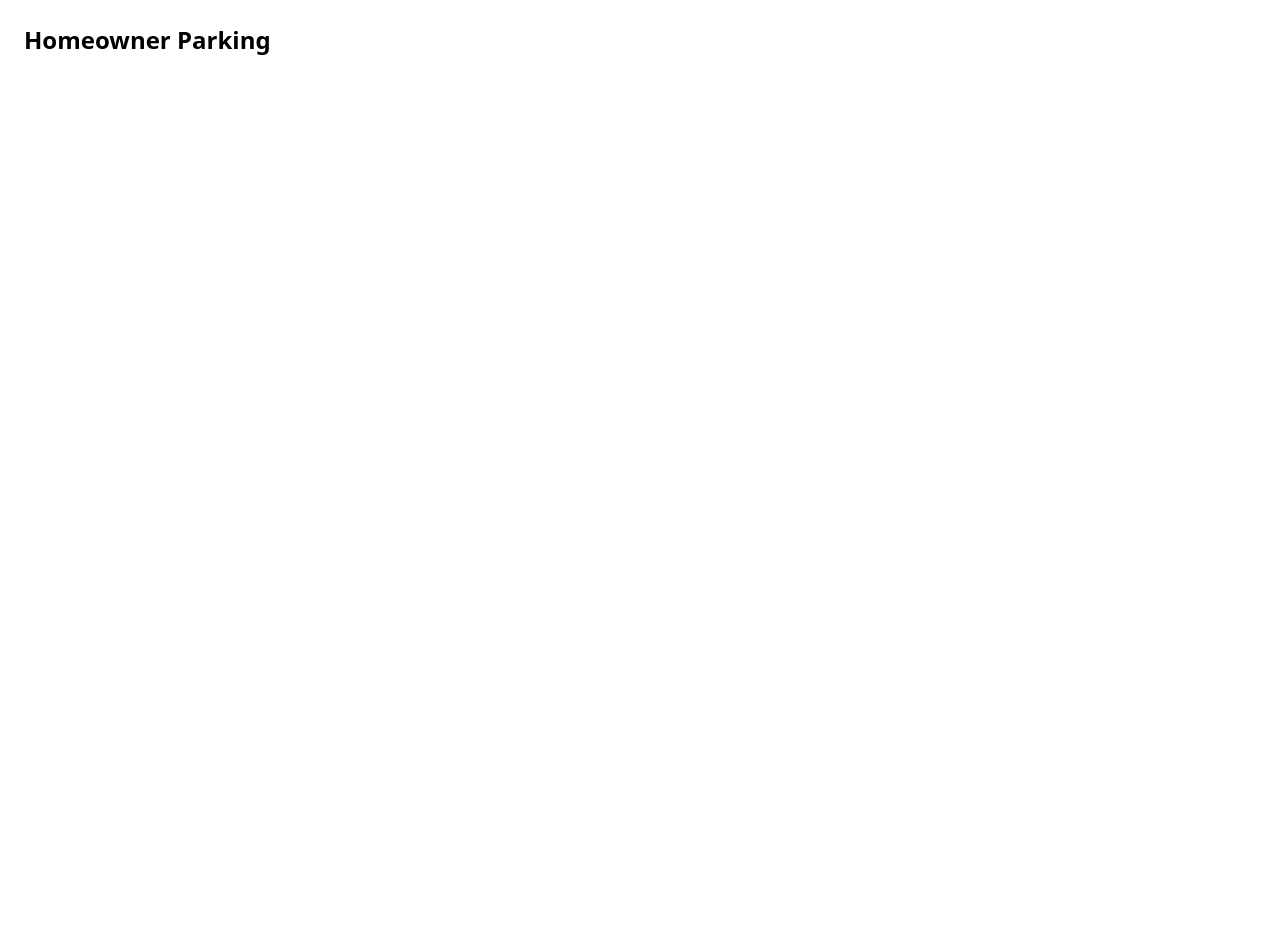
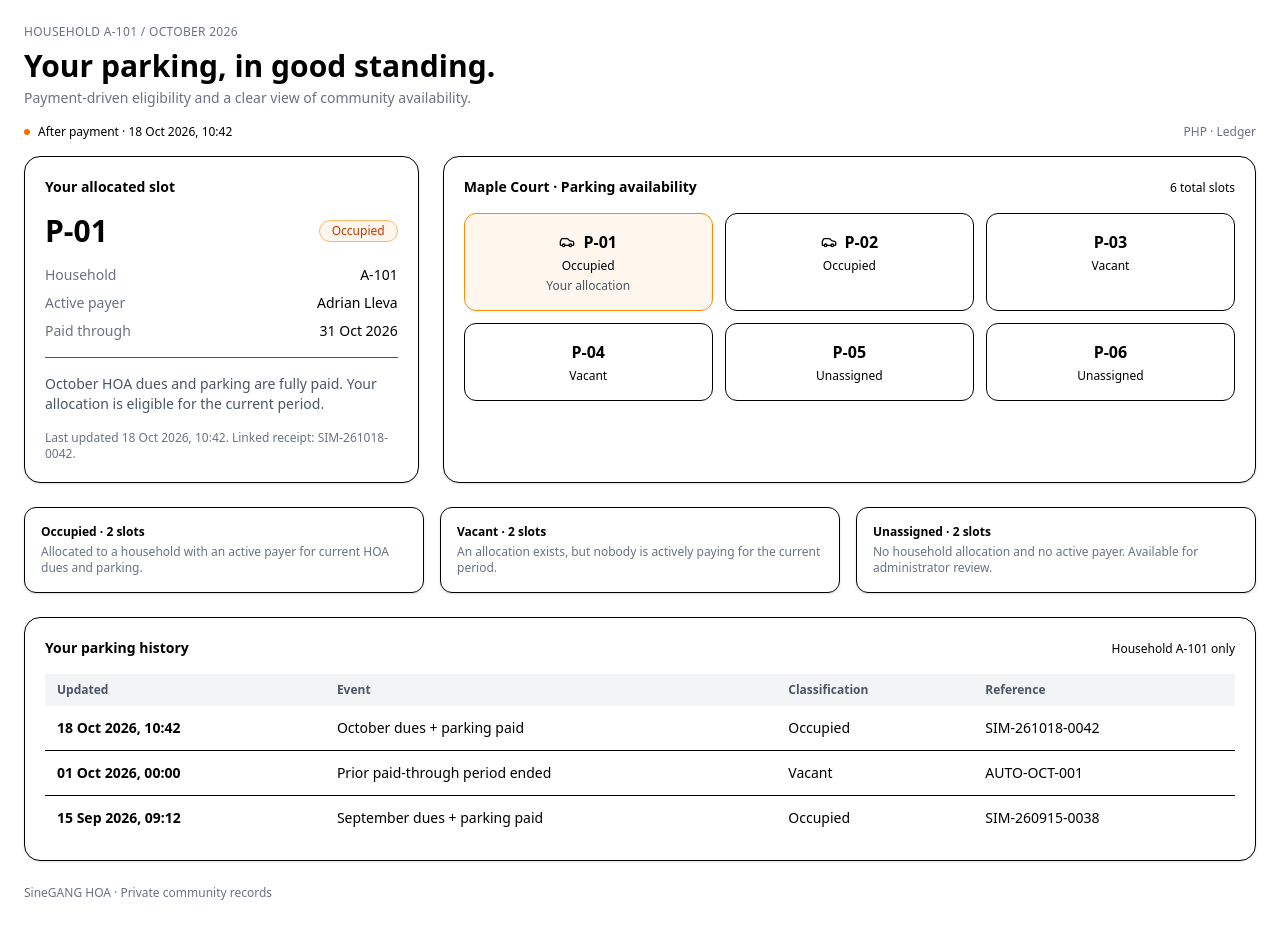
Before and after one commit to jrose1022/SubTrack, a Next.js app: page /homeowner/parking in a window 1280 px wide. Before the commit the page ends 800 px from the top, so only its background shows below. Built offline with nearby package versions, Linux system fonts and the light colour scheme.

Commit message:
feat: implement homeowner parking page ui

```diff
--- a/app/homeowner/parking/page.tsx
+++ b/app/homeowner/parking/page.tsx
@@ -1,7 +1,222 @@
+import { Car } from "lucide-react";
+
+type SlotStatus = "Occupied" | "Vacant" | "Unassigned";
+
+type Slot = {
+  id: string;
+  status: SlotStatus;
+  mine?: boolean;
+};
+
+type HistoryEntry = {
+  id: string;
+  updated: string;
+  event: string;
+  classification: SlotStatus;
+  reference: string;
+};
+
+// Sample data. Replace with Supabase queries once the tables are agreed on.
+const household = {
+  unit: "A-101",
+  period: "October 2026",
+  activePayer: "Adrian Lleva",
+  paidThrough: "31 Oct 2026",
+  lastUpdated: "18 Oct 2026, 10:42",
+  receipt: "SIM-261018-0042",
+};
+
+const lotName = "Maple Court";
+
+const slots: Slot[] = [
+  { id: "P-01", status: "Occupied", mine: true },
+  { id: "P-02", status: "Occupied" },
+  { id: "P-03", status: "Vacant" },
+  { id: "P-04", status: "Vacant" },
+  { id: "P-05", status: "Unassigned" },
+  { id: "P-06", status: "Unassigned" },
+];
+
+const history: HistoryEntry[] = [
+  {
+    id: "h1",
+    updated: "18 Oct 2026, 10:42",
+    event: "October dues + parking paid",
+    classification: "Occupied",
+    reference: "SIM-261018-0042",
+  },
+  {
+    id: "h2",
+    updated: "01 Oct 2026, 00:00",
+    event: "Prior paid-through period ended",
+    classification: "Vacant",
+    reference: "AUTO-OCT-001",
+  },
+  {
+    id: "h3",
+    updated: "15 Sep 2026, 09:12",
+    event: "September dues + parking paid",
+    classification: "Occupied",
+    reference: "SIM-260915-0038",
+  },
+];
+
+const legend: { status: SlotStatus; description: string }[] = [
+  {
+    status: "Occupied",
+    description:
+      "Allocated to a household with an active payer for current HOA dues and parking.",
+  },
+  {
+    status: "Vacant",
+    description:
+      "An allocation exists, but nobody is actively paying for the current period.",
+  },
+  {
+    status: "Unassigned",
+    description:
+      "No household allocation and no active payer. Available for administrator review.",
+  },
+];
+
+const mySlot = slots.find((s) => s.mine);
+const countOf = (status: SlotStatus) =>
+  slots.filter((s) => s.status === status).length;
+
 export default function HomeownerParkingPage() {
   return (
     <main className="p-6">
-      <h1 className="text-2xl font-bold">Homeowner Parking</h1>
+      <p className="text-xs uppercase tracking-wide text-gray-500">
+        Household {household.unit} / {household.period}
+      </p>
+      <h1 className="mt-2 text-3xl font-bold">
+        Your parking, in good standing.
+      </h1>
+      <p className="mt-1 text-sm text-gray-500">
+        Payment-driven eligibility and a clear view of community availability.
+      </p>
+
+      <div className="mt-4 flex items-center justify-between text-xs">
+        <p className="flex items-center gap-2 font-medium">
+          <span className="h-1.5 w-1.5 rounded-full bg-orange-500" />
+          After payment · {household.lastUpdated}
+        </p>
+        <p className="text-gray-500">PHP · Ledger</p>
+      </div>
+
+      <div className="mt-4 grid gap-6 lg:grid-cols-3">
+        <section className="rounded-2xl border bg-white p-5 shadow-sm">
+          <h2 className="text-sm font-semibold">Your allocated slot</h2>
+          <div className="mt-4 flex items-center justify-between">
+            <p className="text-3xl font-bold">{mySlot?.id ?? "None"}</p>
+            {mySlot && (
+              <span className="rounded-full border border-orange-300 bg-orange-50 px-3 py-0.5 text-xs font-medium text-orange-700">
+                {mySlot.status}
+              </span>
+            )}
+          </div>
+          <dl className="mt-4 space-y-2 text-sm">
+            {[
+              ["Household", household.unit],
+              ["Active payer", household.activePayer],
+              ["Paid through", household.paidThrough],
+            ].map(([label, value]) => (
+              <div key={label} className="flex justify-between">
+                <dt className="text-gray-500">{label}</dt>
+                <dd className="font-medium">{value}</dd>
+              </div>
+            ))}
+          </dl>
+          <p className="mt-4 border-t pt-4 text-sm text-gray-600">
+            October HOA dues and parking are fully paid. Your allocation is
+            eligible for the current period.
+          </p>
+          <p className="mt-4 text-xs text-gray-500">
+            Last updated {household.lastUpdated}. Linked receipt:{" "}
+            {household.receipt}.
+          </p>
+        </section>
+
+        <section className="rounded-2xl border bg-white p-5 shadow-sm lg:col-span-2">
+          <div className="flex items-baseline justify-between gap-2">
+            <h2 className="text-sm font-semibold">
+              {lotName} · Parking availability
+            </h2>
+            <p className="text-xs font-medium">{slots.length} total slots</p>
+          </div>
+          <div className="mt-4 grid grid-cols-2 gap-3 sm:grid-cols-3">
+            {slots.map((slot) => (
+              <div
+                key={slot.id}
+                className={`flex flex-col items-center gap-1 rounded-xl border p-4 text-center ${
+                  slot.mine ? "border-orange-400 bg-orange-50" : "bg-white"
+                }`}
+              >
+                <p className="flex items-center gap-2 font-semibold">
+                  {slot.status === "Occupied" && <Car size={16} />}
+                  {slot.id}
+                </p>
+                <p className="text-xs">{slot.status}</p>
+                {slot.mine && (
+                  <p className="text-xs text-gray-600">Your allocation</p>
+                )}
+              </div>
+            ))}
+          </div>
+        </section>
+      </div>
+
+      <section className="mt-6 grid gap-4 md:grid-cols-3">
+        {legend.map((item) => (
+          <div
+            key={item.status}
+            className="rounded-xl border bg-white p-4 shadow-sm"
+          >
+            <p className="text-xs font-semibold">
+              {item.status} · {countOf(item.status)}{" "}
+              {countOf(item.status) === 1 ? "slot" : "slots"}
+            </p>
+            <p className="mt-1 text-xs text-gray-500">{item.description}</p>
+          </div>
+        ))}
+      </section>
+
+      <section className="mt-6 rounded-2xl border bg-white p-5 shadow-sm">
+        <div className="flex items-baseline justify-between gap-2">
+          <h2 className="text-sm font-semibold">Your parking history</h2>
+          <p className="text-xs font-medium">Household {household.unit} only</p>
+        </div>
+        <div className="mt-4 overflow-x-auto">
+          <table className="w-full text-left text-sm">
+            <thead>
+              <tr className="bg-gray-100 text-xs text-gray-600">
+                <th className="px-3 py-2">Updated</th>
+                <th className="px-3 py-2">Event</th>
+                <th className="px-3 py-2">Classification</th>
+                <th className="px-3 py-2">Reference</th>
+              </tr>
+            </thead>
+            <tbody>
+              {history.map((row) => (
+                <tr key={row.id} className="border-b last:border-0">
+                  <td className="whitespace-nowrap px-3 py-3 font-semibold">
+                    {row.updated}
+                  </td>
+                  <td className="px-3 py-3">{row.event}</td>
+                  <td className="px-3 py-3">{row.classification}</td>
+                  <td className="whitespace-nowrap px-3 py-3">
+                    {row.reference}
+                  </td>
+                </tr>
+              ))}
+            </tbody>
+          </table>
+        </div>
+      </section>
+
+      <p className="mt-6 text-xs text-gray-500">
+        SineGANG HOA · Private community records
+      </p>
     </main>
   );
 }
```
